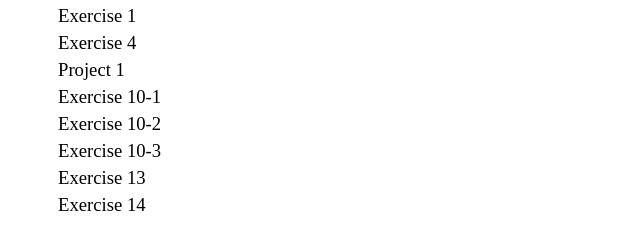
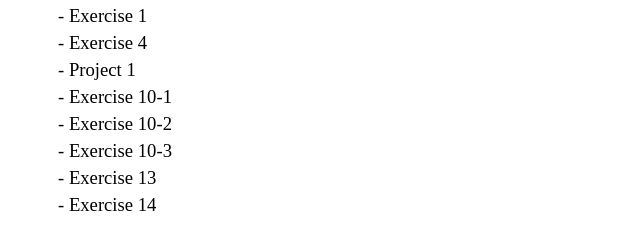
Before and after one commit to MinnieLee/Compilation, a plain HTML site: page index.html in a window 1280 px wide. Shown: the part 195-444 px from the top of the page, without its empty margins (0-640 px from the left). Drawn offline with nearby package versions, Linux system fonts and the light colour scheme.

Commit message:
02_06_19

```diff
--- a/index.html
+++ b/index.html
@@ -27,14 +27,14 @@
 
           <div class="boxarticle">
             <h1 class="title">Works</h1>
-            <p class="content"><a href='https://minnielee.github.io/wintersession-web-design/'>Exercise 1</a></p>
-            <p class="content"><a href='https://minnielee.github.io/wintersession-web-design-exercise-4/'>Exercise 4</a></p>
-            <p class="content"><a href='https://minnielee.github.io/Minnie-L-Project-1/'>Project 1</a></p>
-            <p class="content"><a href='https://editor.p5js.org/MinnieLee/full/gIZwn1o4C'>Exercise 10-1</a></p>
-            <p class="content"><a href='https://editor.p5js.org/MinnieLee/full/2wmVMTKds'>Exercise 10-2</a></p>
-            <p class="content"><a href='https://editor.p5js.org/MinnieLee/full/sc-RllTyK'>Exercise 10-3</a></p>
-            <p class="content"><a href='https://editor.p5js.org/MinnieLee/full/vSZJ3QHRZ'>Exercise 13</a></p>
-            <p class="content"><a href='https://minnielee.github.io/Exercise-14/'>Exercise 14</a></p>
+            <p class="content"><a href='https://minnielee.github.io/wintersession-web-design/'>- Exercise 1</a></p>
+            <p class="content"><a href='https://minnielee.github.io/wintersession-web-design-exercise-4/'>- Exercise 4</a></p>
+            <p class="content"><a href='https://minnielee.github.io/Minnie-L-Project-1/'>- Project 1</a></p>
+            <p class="content"><a href='https://editor.p5js.org/MinnieLee/full/gIZwn1o4C'>- Exercise 10-1</a></p>
+            <p class="content"><a href='https://editor.p5js.org/MinnieLee/full/2wmVMTKds'>- Exercise 10-2</a></p>
+            <p class="content"><a href='https://editor.p5js.org/MinnieLee/full/sc-RllTyK'>- Exercise 10-3</a></p>
+            <p class="content"><a href='https://editor.p5js.org/MinnieLee/full/vSZJ3QHRZ'>- Exercise 13</a></p>
+            <p class="content"><a href='https://minnielee.github.io/Exercise-14/'>- Exercise 14</a></p>
 
            <div class="box4">
           </div>
```
